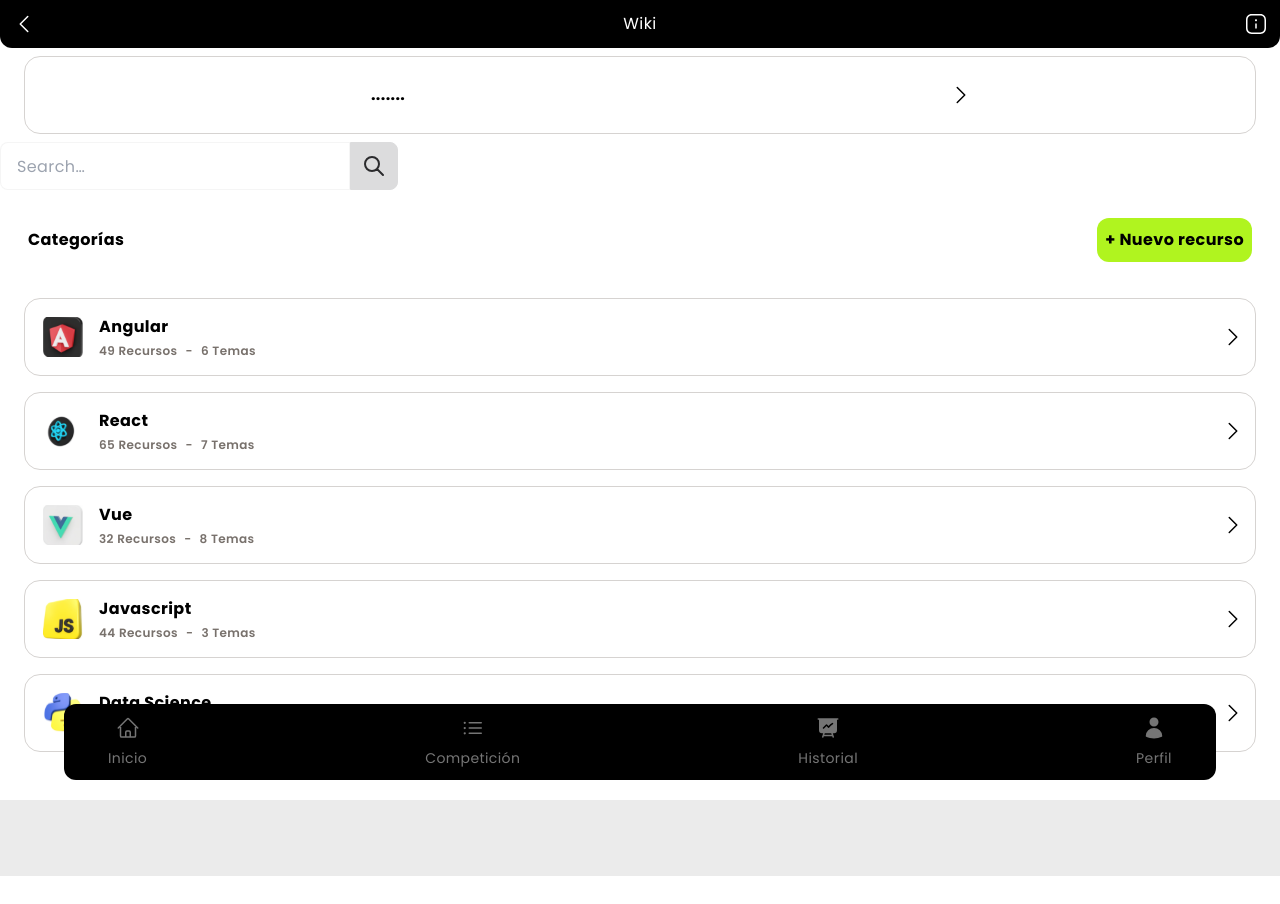
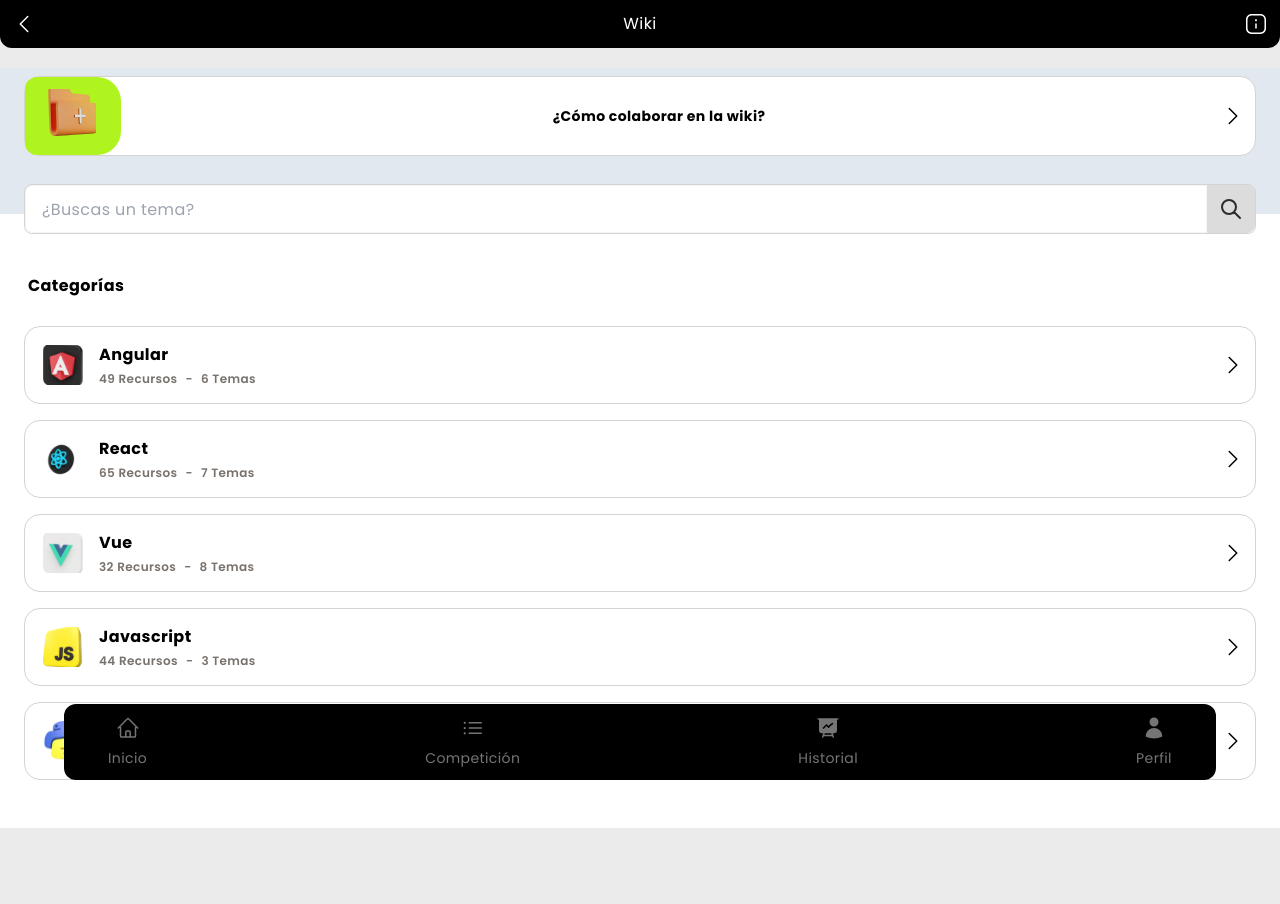
Before and after one commit to IT-Academy-BCN/ita-game, a React (Vite) app: page /wiki in a window 1280 px wide. Before the commit the page ends 876 px from the top, so only its background shows below. Built offline with nearby package versions, Linux system fonts and the light colour scheme.

Commit message:
Wiki
Completa información en página Wiki.
Implementa input Search.

```diff
--- a/src/pages/Wiki.jsx
+++ b/src/pages/Wiki.jsx
@@ -1,7 +1,9 @@
+import { NavLink } from 'react-router-dom';
 import { FooterMenu, Navbar } from '../components';
 import DisplayModeWiki from '../components/DisplayModeWiki';
 import { angular, datascience, javascript, react, vue } from '../components/assets';
-import { NavLink } from 'react-router-dom';
+import folder from '../components/assets/images/new-folder-dynamic-color.png';
+import { Title } from '../components/atoms';
 
 const categories = [
    { name: 'Angular', resource: 49, theme: 6, link: '.../angular', img: angular },
@@ -14,24 +16,25 @@
 const Wiki = () => {
    return (
       <>
-         <div className="container min-w-full flex flex-col bg-white pb-10">
          <Navbar>Wiki</Navbar>
-            <div className="card flex flex-row justify-around items-center p-2.5 my-2 mx-6 border border-stone-300">
-               <div className="flex flex-row">
-                  <div className="avatar">
-                     <div className="w-14 rounded-full px-2 py-2">{/* <img src={image} alt={n} /> */}</div>
-                  </div>
-                  <div className="flex flex-col justify-around pl-2 my-1">
-                     <h2 className="font-bold text-black">.......</h2>
+         <div className="container min-w-full flex flex-col bg-white pb-10 mt-5">
+            <div className="bg-slate-200 ">
+               <div className="card flex  flex-row justify-between h-20 items-center my-2 mx-6 border border-stone-300 bg-white">
+                  <div className="h-full rounded-l-xl rounded-r-3xl  bg-primary w-24 mr-6">
+                     <div className="flex items-center justify-start ml-4 h-full">
+                        <img src={folder} alt="New folder" className="z-50" />
                      </div>
                   </div>
-               <NavLink>
+                  <div className="w-5/12 flex sm:justify-center">
+                     <h2 className="font-bold text-black text-sm">¿Cómo colaborar en la wiki?</h2>
+                  </div>
+                  <NavLink className="flex justify-end ml-12 mr-2.5">
                      <img className="w-6" src="src/components/assets/arrow_right.svg" alt="search" />
                   </NavLink>
                </div>
-            <div className="form-control">
-               <div className="input-group">
-                  <input type="text" placeholder="Search…" className="input input-bordered" />
+               <div className="form-control mx-6 mt-7 -mb-5 border border-stone-300 rounded-lg">
+                  <div className="input-group flex justify-center">
+                     <input type="text" placeholder="¿Buscas un tema?" className="input input-bordered w-full" />
                      <button className="btn btn-square">
                         <svg
                            xmlns="http://www.w3.org/2000/svg"
@@ -50,11 +53,9 @@
                      </button>
                   </div>
                </div>
-            <div className="flex flex-row justify-between">
-               <p className="flex items-center font-bold m-7 text-black ">Categorías</p>
-               <button className="bg-primary hover:bg-secondary m-7 text-black font-bold  rounded-xl px-2 h-11">
-                  + Nuevo recurso
-               </button>
+            </div>
+            <div className="mx-7 mt-10 mb-0">
+               <Title>Categorías</Title>
             </div>
             {categories.map((item) => (
                <DisplayModeWiki
```
Lines whose indentation alone changed are shown as unchanged.
